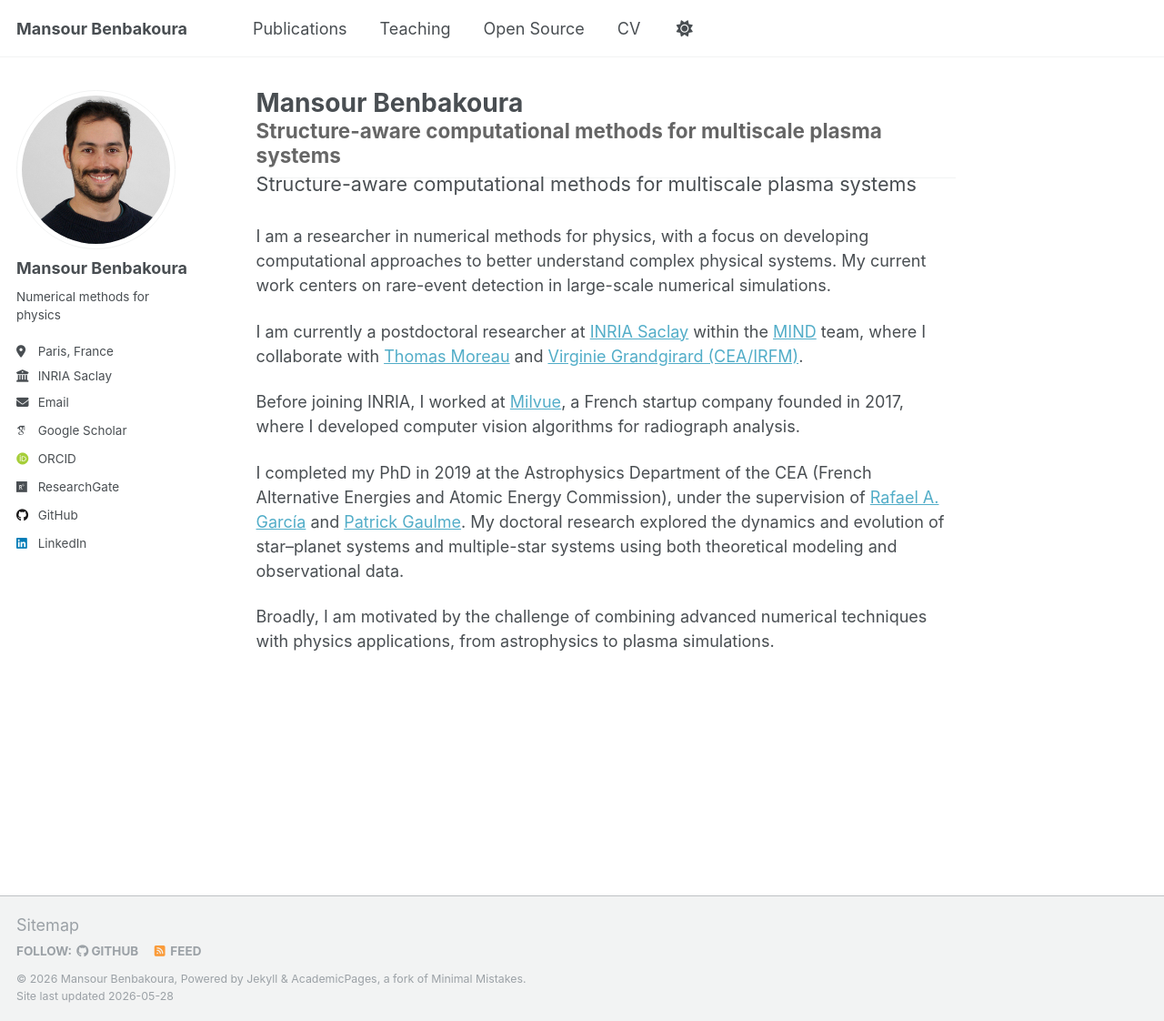
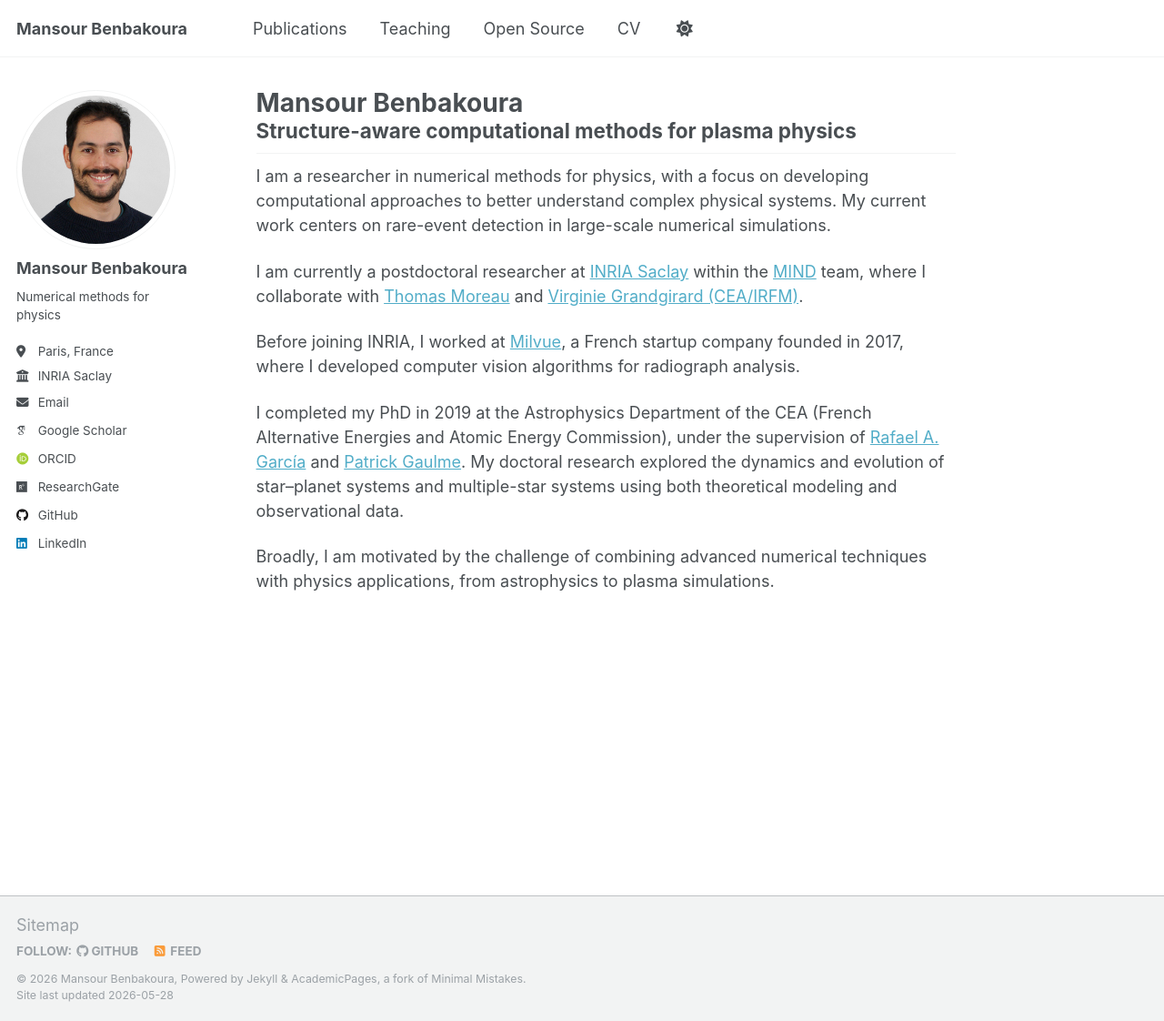
Before and after one commit to mansour-b/mansour-b.github.io, a Jekyll site: the page built from _pages/about.md, in a window 1280 px wide and 1122 px high. Shown: the whole window at 91% size. Built offline with Jekyll 4.4.1, drawn with Linux system fonts in a browser that asks for light colours; some web fonts are replaced; a script that is not in the unit is left out.

Commit message:
only keep h2

```diff
--- a/_pages/about.md
+++ b/_pages/about.md
@@ -7,13 +7,9 @@ redirect_from:
   - /about.html
 ---
 
-<h2 style="margin-top: -0.5em; color: #666;">
-Structure-aware computational methods for multiscale plasma systems
+<h2 style="margin-top: -0.5em;">
+Structure-aware computational methods for plasma physics
 </h2>
-
-<p style="font-size: 1.2em; margin-top: -1em;">
-Structure-aware computational methods for multiscale plasma systems
-</p>
 
 I am a researcher in numerical methods for physics, with a focus on developing computational approaches to better understand complex physical systems. My current work centers on rare-event detection in large-scale numerical simulations.
 
```
